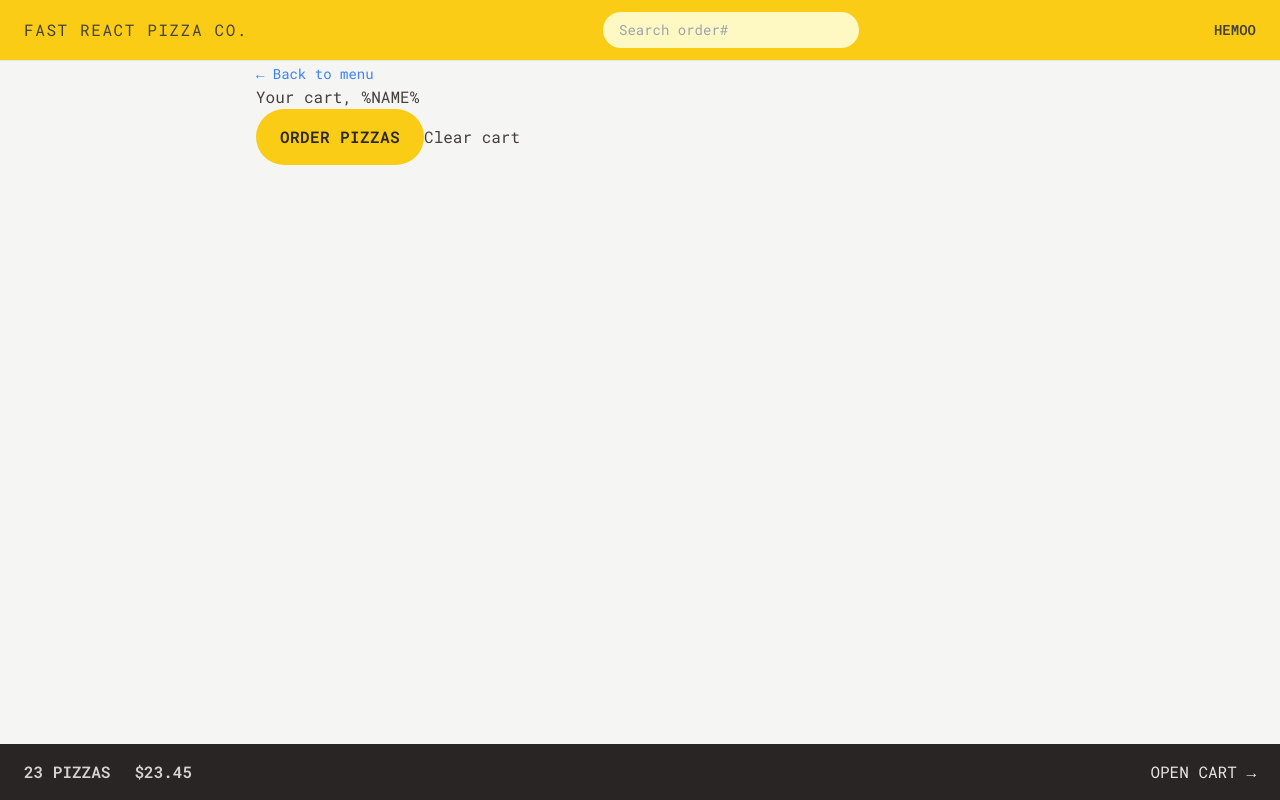
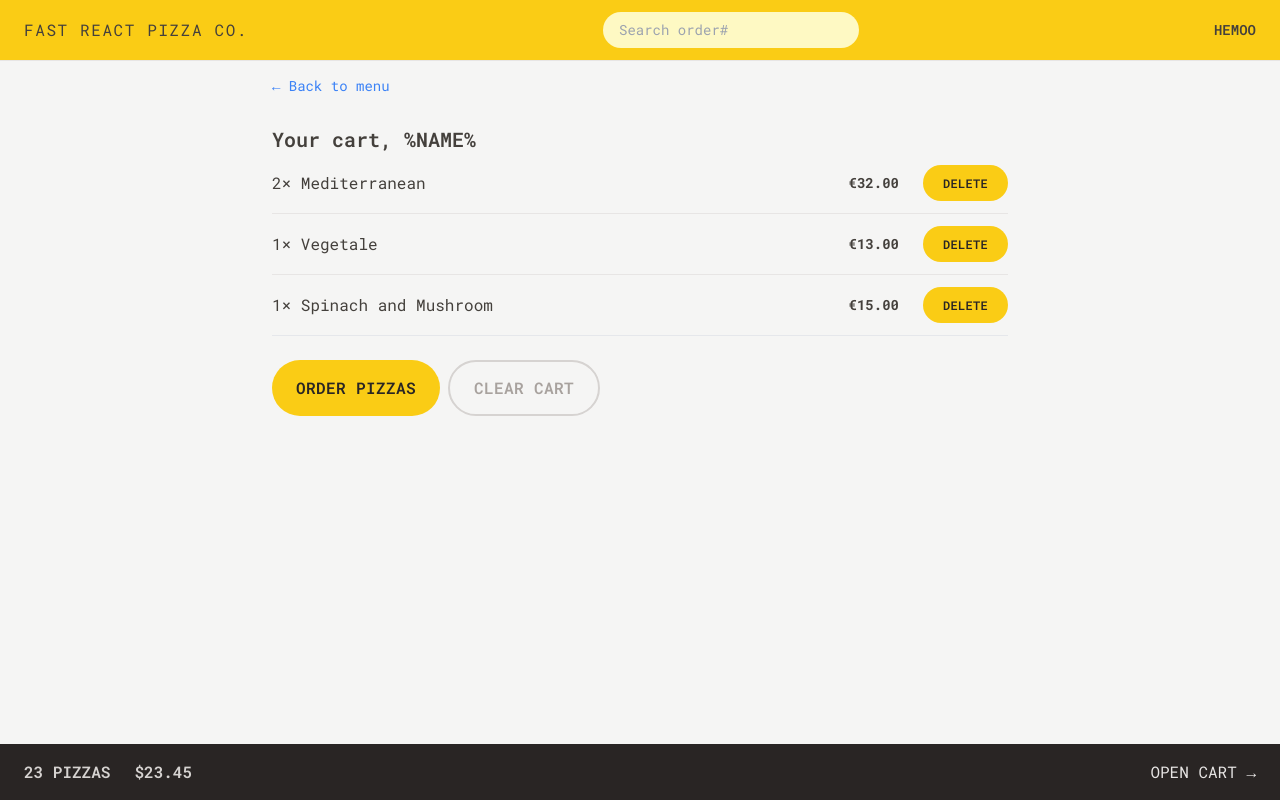
Before and after one commit to mobx2/fast-react-pizza, a React (Vite) app: page /cart in a window 1280 px wide. Built offline with nearby package versions, Linux system fonts and the light colour scheme.

Commit message:
styling the cart

```diff
--- a/src/features/cart/Cart.jsx
+++ b/src/features/cart/Cart.jsx
@@ -1,6 +1,7 @@
 import { Link } from "react-router-dom";
 import LinkButton from "../../ui/LinkButton";
 import Button from "../../ui/Button";
+import CartItem from "./CartItem";
 
 const fakeCart = [
   {
@@ -30,16 +31,23 @@
   const cart = fakeCart;
 
   return (
-    <div>
+    <div className="px-4 py-3">
       <LinkButton to="/menu">&larr; Back to menu</LinkButton>
 
-      <h2>Your cart, %NAME%</h2>
+      <h2 className="mt-7 text-xl font-semibold">Your cart, %NAME%</h2>
 
-      <div>
+      <ul className="bt-3 divide-y divide-stone-200 border-b">
+        {cart.map((item) => (
+          <CartItem item={item} key={item.key} />
+        ))}
+      </ul>
+
+      <div className="mt-6 space-x-2">
         <Button type="primary" to="/order/new">
           Order pizzas
         </Button>
-        <Button>Clear cart</Button>
+
+        <Button type="secondary">Clear cart</Button>
       </div>
     </div>
   );
--- a/src/features/cart/CartItem.jsx
+++ b/src/features/cart/CartItem.jsx
@@ -1,15 +1,17 @@
+import Button from "../../ui/Button";
 import { formatCurrency } from "../../utils/helpers";
 
 function CartItem({ item }) {
   const { pizzaId, name, quantity, totalPrice } = item;
 
   return (
-    <li>
-      <p>
+    <li className="py-3 sm:flex sm:items-center sm:justify-between">
+      <p className="mb-1 sm:mb-0">
         {quantity}&times; {name}
       </p>
-      <div>
-        <p>{formatCurrency(totalPrice)}</p>
+      <div className="flex items-center justify-between sm:gap-6">
+        <p className="text-sm font-bold">{formatCurrency(totalPrice)}</p>
+        <Button type="small">Delete</Button>
       </div>
     </li>
   );
--- a/src/ui/Button.jsx
+++ b/src/ui/Button.jsx
@@ -7,6 +7,8 @@
   const styles = {
     primary: base + " px-4 py-3 md:px-6 md:py-4 ",
     small: base + " px-4 py-2 md:px-5 md:py-2.5 text-xs ",
+    secondary:
+      "inline-block rounded-full bg-transparent border-2 border-stone-300 font-semibold uppercase tracking-wide text-stone-400 transition-colors duration-300 hover:bg-stone-800 hover:text-stone-100 focus:bg-stone-300 focus:outline-none focus:ring focus:ring-stone-200 focus:ring-offset-2 disabled:cursor-not-allowed px-4 py-2.5 md:px-6 md:py-3.5",
   };
 
   if (to)
```
